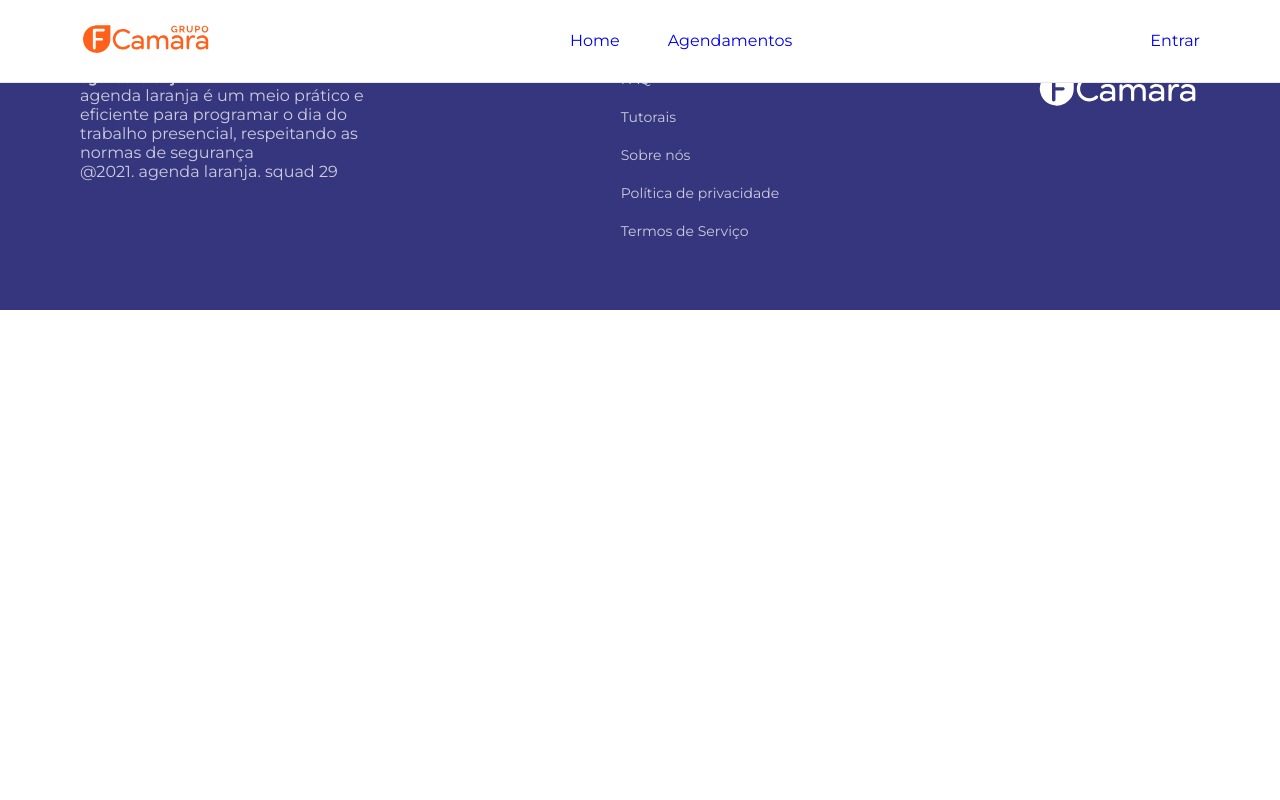
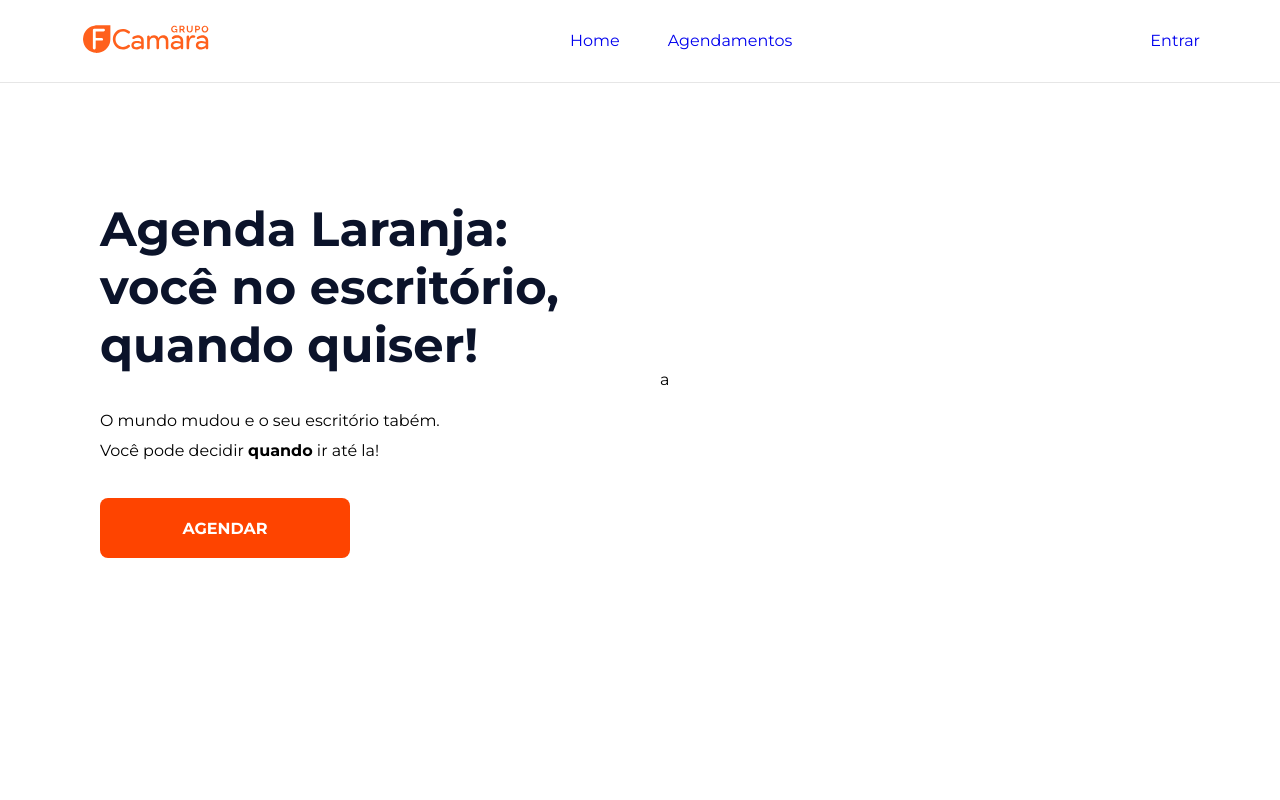
Before and after one commit to lucasgoncalvesbt/agendalaranja-front, a React (Create React App) app: page /agendamento in a window 1280 px wide. Shown: the top 800 px of the page. Built offline with nearby package versions, Linux system fonts and the light colour scheme.

Commit message:
feat: page estacao removida

```diff
--- a/src/Routes.tsx
+++ b/src/Routes.tsx
@@ -3,7 +3,6 @@ import { Redirect, Route, Switch } from "react-router-dom";
 import { useAuth } from "./hooks/useAuth";
 import Agendamento from "./pages/Agendamento";
 import Cadastro from "./pages/Cadastro";
-import Estacao from "./pages/Estacao";
 import Home from "./pages/Home";
 import Login from "./pages/Login";
 
@@ -23,6 +22,7 @@ export default function Routes() {
         {isAuthenticated ? <Redirect to="/" /> : <Cadastro />}
       </Route>
       <Route path="/agendamentos" component={Agendamento} />
+      <Route path="" component={Home} />
     </Switch>
   )
 }
```
Also changed, not shown: src/pages/Estacao.tsx (deleted, +0 -20 lines).
